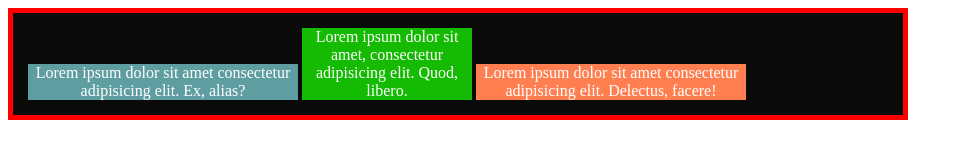
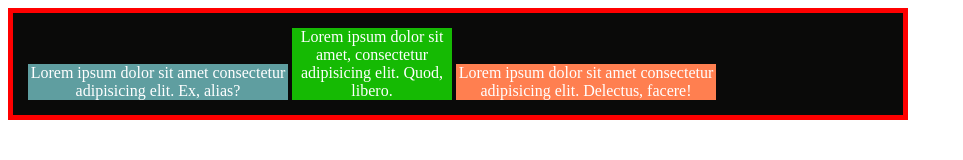
Before and after one commit to Samanta-Mostafiz/mentorship-task, a plain HTML site: page Box-Model/borderbox.html in a window 1280 px wide. Shown: the whole page, without its empty margins (0-963 px from the left). Drawn offline with Linux system fonts and the light colour scheme.

Commit message:
box model3

```diff
--- a/Box-Model/borderbox.html
+++ b/Box-Model/borderbox.html
@@ -24,17 +24,17 @@
 
       /* border box */
       .one {
-        width: 270px;
+        width: 260px;
         background-color: cadetblue;
       }
 
       .two {
-        width: 170px;
+        width: 160px;
         background-color: #15ba03;
       }
 
       .three {
-        width: 270px;
+        width: 260px;
         background-color: coral;
       }
     </style>
```
